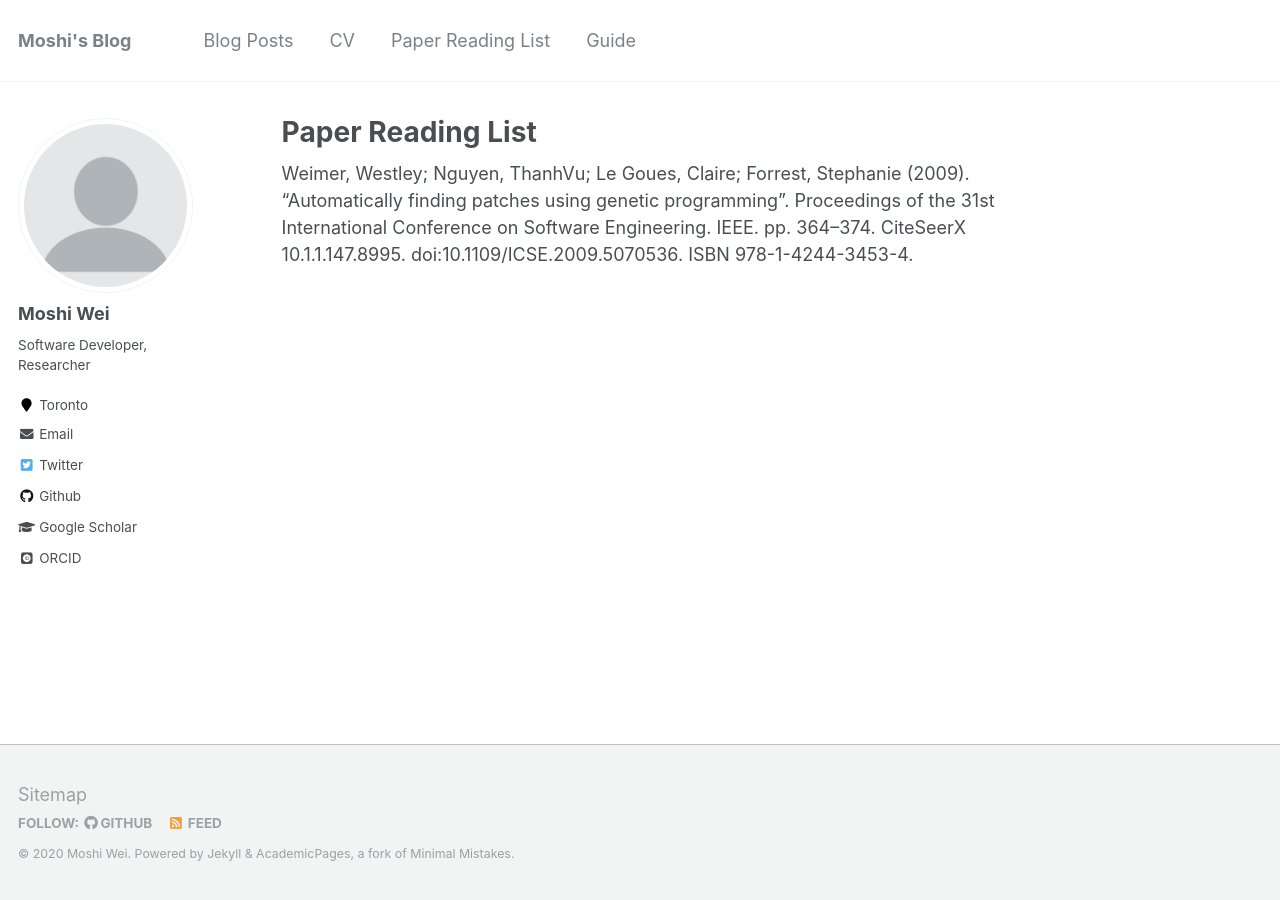
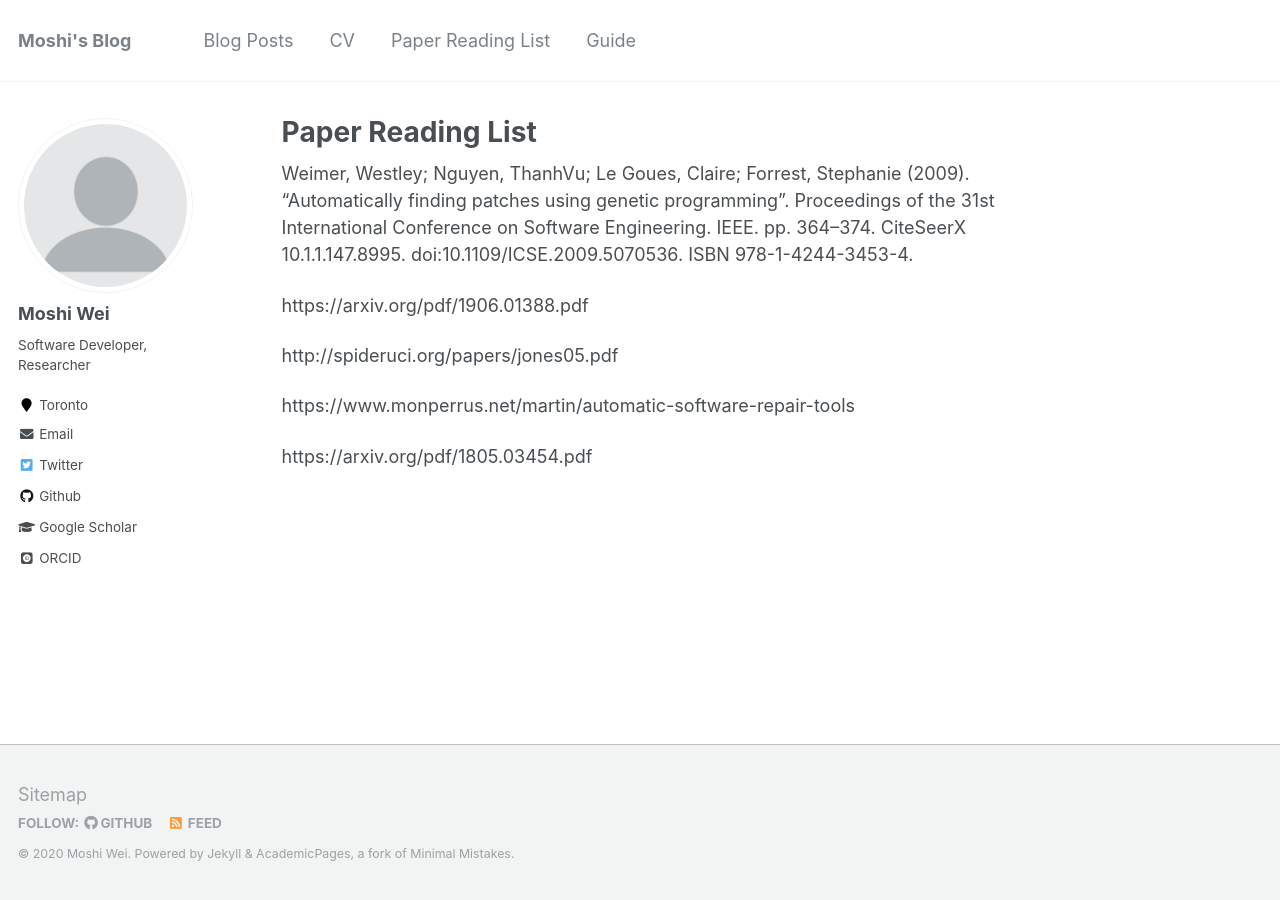
Before and after one commit to Moshiii/Moshiii.github.io, a Jekyll site: the page built from _pages/ppr_list.md, in a window 1280 px wide. Built offline with Jekyll 4.4.1, drawn with Linux system fonts in a browser that asks for light colours; some web fonts are replaced; part of the change alters nothing that is shown.

Commit message:
Update ppr_list.md

```diff
--- a/_pages/ppr_list.md
+++ b/_pages/ppr_list.md
@@ -8,3 +8,12 @@ redirect_from:
 
 
 Weimer, Westley; Nguyen, ThanhVu; Le Goues, Claire; Forrest, Stephanie (2009). "Automatically finding patches using genetic programming". Proceedings of the 31st International Conference on Software Engineering. IEEE. pp. 364–374. CiteSeerX 10.1.1.147.8995. doi:10.1109/ICSE.2009.5070536. ISBN 978-1-4244-3453-4.
+
+
+https://arxiv.org/pdf/1906.01388.pdf
+
+http://spideruci.org/papers/jones05.pdf
+
+https://www.monperrus.net/martin/automatic-software-repair-tools
+
+https://arxiv.org/pdf/1805.03454.pdf
```
